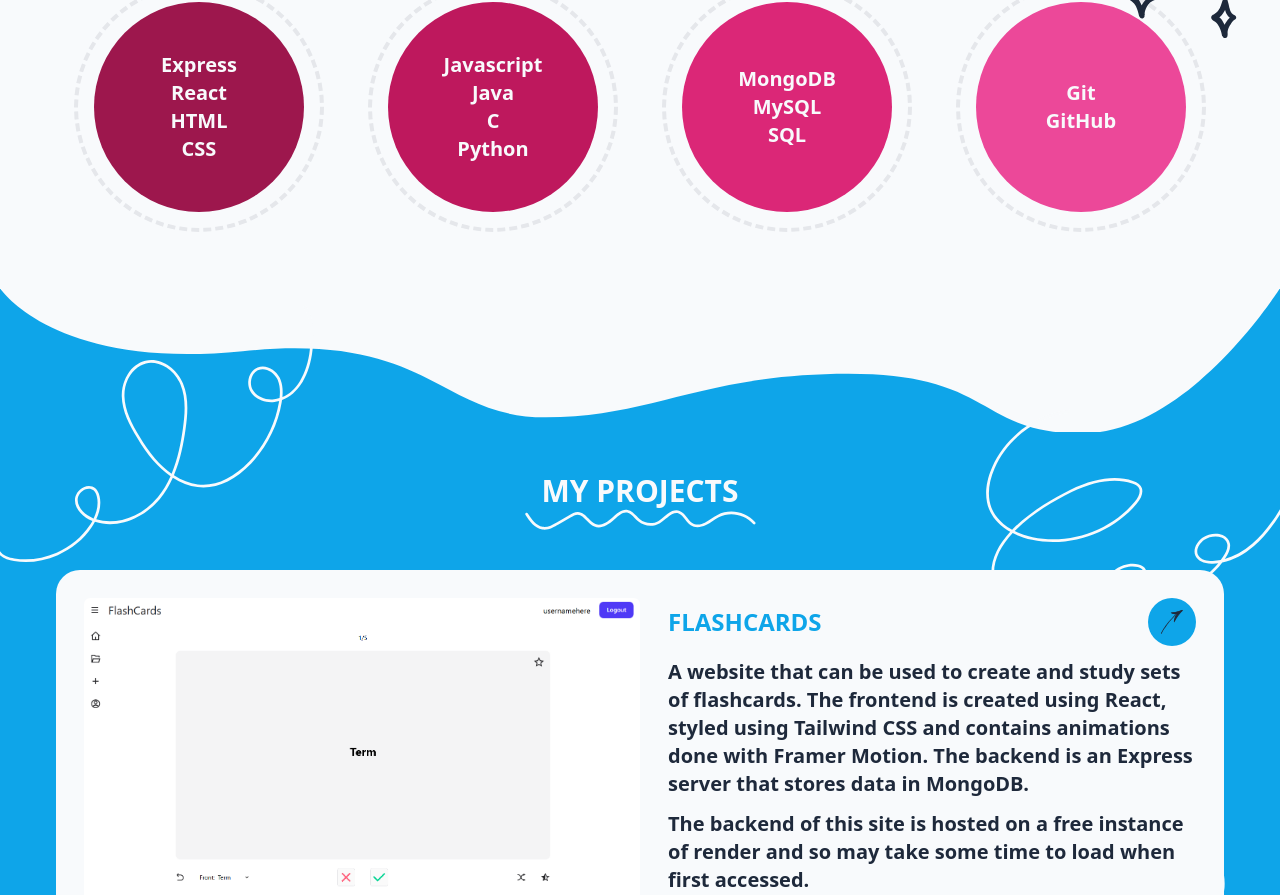
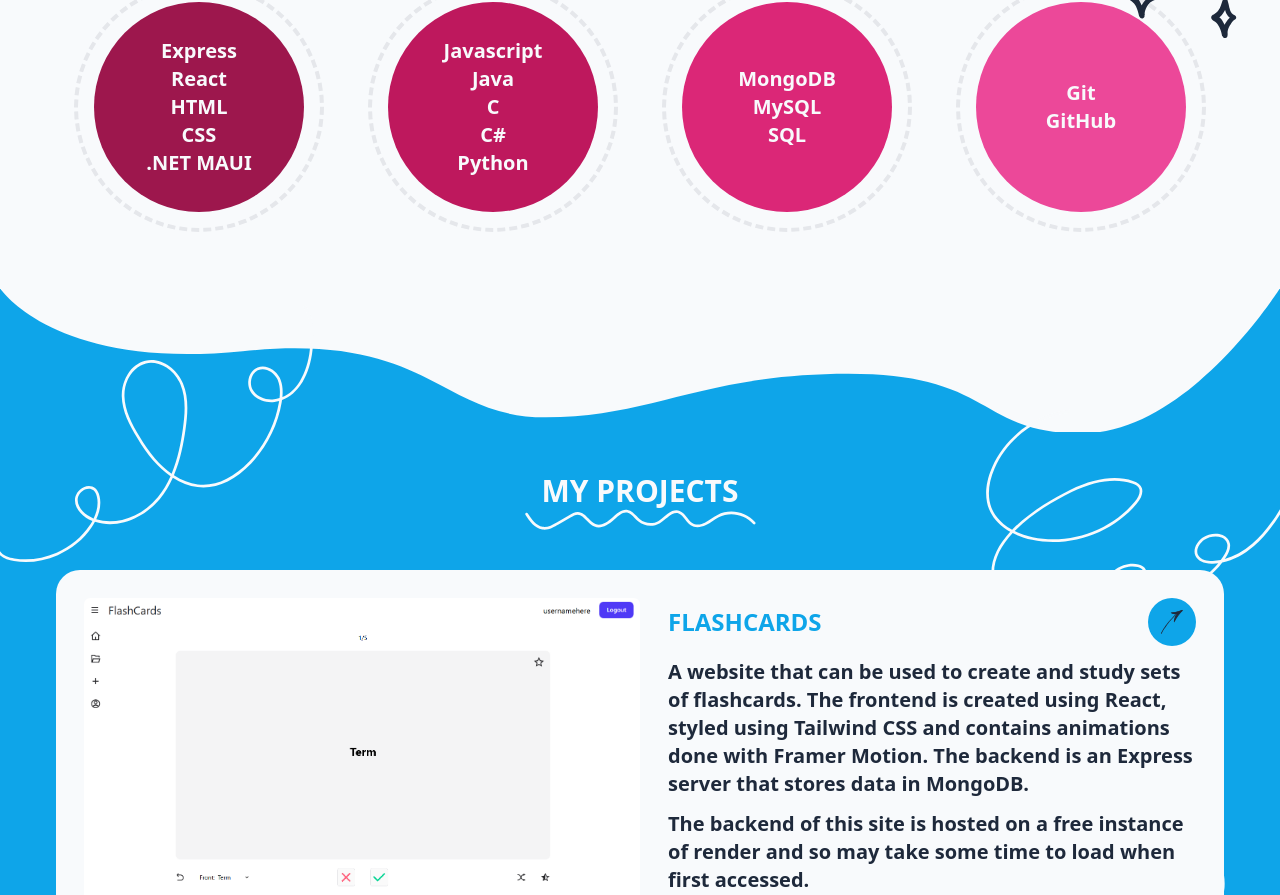
Before and after one commit to areid126/portfolio-site, a React (Vite) app: page / in a window 1280 px wide. Shown: the part 2160-3055 px from the top of the page. Built offline with nearby package versions, Linux system fonts and the light colour scheme.

Commit message:
Updated skills list

```diff
--- a/src/components/About/SkillList.jsx
+++ b/src/components/About/SkillList.jsx
@@ -1,6 +1,6 @@
 const SKILLS = [
-    { text: "Express React HTML CSS", colour: "bg-pink-800"},
-    { text: "Javascript Java C Python", colour: "bg-pink-700"},
+    { text: "Express React HTML CSS .NET%20MAUI", colour: "bg-pink-800"},
+    { text: "Javascript Java C C# Python", colour: "bg-pink-700"},
     { text: "MongoDB MySQL SQL", colour: "bg-pink-600"},
     { text: "Git GitHub", colour: "bg-pink-500"}
 ];
@@ -9,7 +9,7 @@ const SkillBubble = ({skill}) => {
     return (
         <li class="rounded-full border-4 border-dashed w-1/4 aspect-[1/1] max-lg:w-auto  max-w-[250px]">
             <div class={`m-4 flex flex-col aspect-[1/1] items-center justify-center rounded-full ${skill.colour}`}>
-                {skill.text.split(" ").map(word => <p>{word}</p>)}
+                {skill.text.split(" ").map(word => <p>{decodeURI(word)}</p>)}
             </div>
         </li>
     );
```
